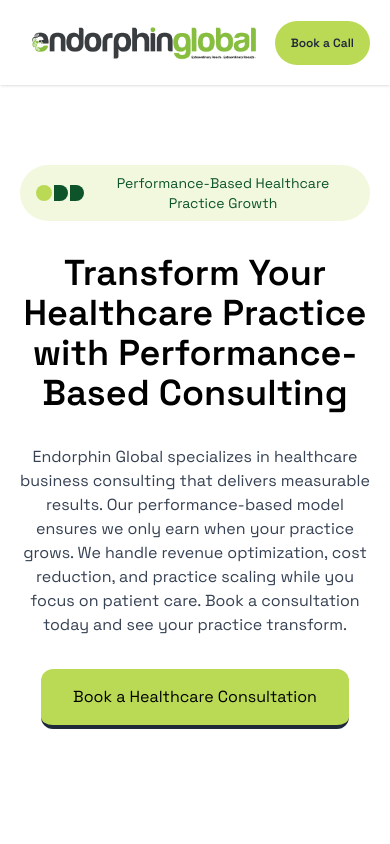
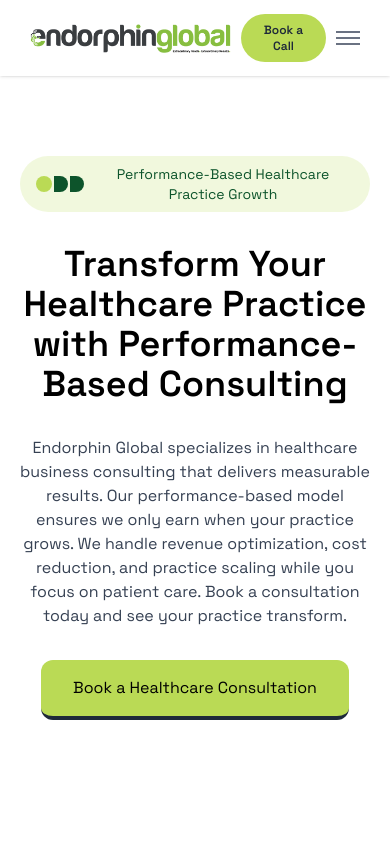
Before and after one commit to Flickz-the-goat/eglobal_consulting, a Next.js app: page / in a window 390 px wide. Shown: the top 844 px of the page. Built offline with nearby package versions, Linux system fonts and the light colour scheme.

Commit message:
added links to other services

```diff
--- a/components/Navbar.tsx
+++ b/components/Navbar.tsx
@@ -1,10 +1,18 @@
+"use client";
 import Image from "next/image";
 import CtaButton from "./CtaButton";
 import Link from "next/link";
+import { useState } from "react";
 
 export default function Navbar() {
+  const [isMobileMenuOpen, setIsMobileMenuOpen] = useState(false);
+
+  const toggleMobileMenu = () => {
+    setIsMobileMenuOpen(!isMobileMenuOpen);
+  };
+
   return (
-    <nav className="z-10 shadow-sm h-[80] flex items-center center min-w-full backdrop-blur-xl bg-white/50 justify-between font-main">
+    <nav className="z-10 shadow-sm h-[80] flex items-center center min-w-full backdrop-blur-xl bg-white/50 justify-between font-main relative">
       <div>
         <Image
           src={"/endorphin-logo-2.png"}
@@ -15,7 +23,9 @@
           className="block"
         />
       </div>
-      <div className="gap-10 text-gray-500 flex">
+
+      {/* Desktop Navigation */}
+      <div className="gap-10 text-gray-500 flex items-center">
         <div className="hidden md:flex gap-2 items-center hover:text-gray-900 transition-colors hover:cursor-pointer group">
           <div className="w-2 h-2 button-bg rounded-full group-hover:button-hover"></div>
           <Link href={"#method"} className="text-lg">
@@ -28,7 +38,122 @@
             Plan
           </Link>
         </div>
+
+        {/* Services Dropdown */}
+        <div className="hidden md:block relative group">
+          <div className="flex gap-2 items-center hover:text-gray-900 transition-colors hover:cursor-pointer">
+            <div className="w-2 h-2 button-bg rounded-full group-hover:button-hover"></div>
+            <span className="text-lg">Other Services</span>
+          </div>
+          <div className="absolute top-full left-0 mt-2 w-64 bg-white/90 backdrop-blur-xl rounded-lg shadow-lg opacity-0 invisible group-hover:opacity-100 group-hover:visible transition-all duration-300 border border-gray-200">
+            <div className="py-2">
+              <Link
+                href="https://healthcare.endorphinglobal.com"
+                target="_blank"
+                rel="noopener noreferrer"
+                className="block px-4 py-3 text-gray-700 hover:text-gray-900 hover:bg-gray-50 transition-colors"
+              >
+                Endorphin Healthcare
+              </Link>
+              <Link
+                href="https://technologies.endorphinglobal.com"
+                target="_blank"
+                rel="noopener noreferrer"
+                className="block px-4 py-3 text-gray-700 hover:text-gray-900 hover:bg-gray-50 transition-colors"
+              >
+                Endorphin Technologies
+              </Link>
+            </div>
+          </div>
+        </div>
+
         <CtaButton text="Book a Call" />
+      </div>
+
+      {/* Mobile Menu Button */}
+      <button
+        onClick={toggleMobileMenu}
+        className="md:hidden flex flex-col justify-center items-center w-8 h-8 text-gray-500 hover:text-gray-900 transition-colors"
+        aria-label="Toggle mobile menu"
+      >
+        <span
+          className={`block w-6 h-0.5 bg-current transition-all duration-300 ${
+            isMobileMenuOpen ? "rotate-45 translate-y-1.5" : "-translate-y-1"
+          }`}
+        ></span>
+        <span
+          className={`block w-6 h-0.5 bg-current transition-all duration-300 ${
+            isMobileMenuOpen ? "opacity-0" : "opacity-100"
+          }`}
+        ></span>
+        <span
+          className={`block w-6 h-0.5 bg-current transition-all duration-300 ${
+            isMobileMenuOpen ? "-rotate-45 -translate-y-1.5" : "translate-y-1"
+          }`}
+        ></span>
+      </button>
+
+      {/* Mobile Menu */}
+      <div
+        className={`md:hidden absolute top-full left-0 right-0 bg-white/95 backdrop-blur-xl shadow-lg transition-all duration-300 ${
+          isMobileMenuOpen
+            ? "opacity-100 visible translate-y-0"
+            : "opacity-0 invisible -translate-y-2"
+        }`}
+      >
+        <div className="py-4 px-5 space-y-4">
+          <div className="flex gap-2 items-center hover:text-gray-900 transition-colors hover:cursor-pointer group">
+            <div className="w-2 h-2 button-bg rounded-full group-hover:button-hover"></div>
+            <Link
+              href={"#method"}
+              className="text-lg"
+              onClick={() => setIsMobileMenuOpen(false)}
+            >
+              Method
+            </Link>
+          </div>
+          <div className="flex gap-2 items-center hover:text-gray-900 transition-colors hover:cursor-pointer group">
+            <div className="w-2 h-2 button-bg rounded-full group-hover:button-hover"></div>
+            <Link
+              href={"#plan"}
+              className="text-lg"
+              onClick={() => setIsMobileMenuOpen(false)}
+            >
+              Plan
+            </Link>
+          </div>
+
+          {/* Mobile Services Section */}
+          <div className="pt-2">
+            <div className="text-lg font-semibold text-gray-700 mb-3">
+              Other Services
+            </div>
+            <div className="space-y-2 pl-4">
+              <Link
+                href="https://healthcare.endorphinglobal.com"
+                target="_blank"
+                rel="noopener noreferrer"
+                className="block py-2 text-gray-600 hover:text-gray-900 transition-colors"
+                onClick={() => setIsMobileMenuOpen(false)}
+              >
+                Endorphin Healthcare
+              </Link>
+              <Link
+                href="https://technologies.endorphinglobal.com"
+                target="_blank"
+                rel="noopener noreferrer"
+                className="block py-2 text-gray-600 hover:text-gray-900 transition-colors"
+                onClick={() => setIsMobileMenuOpen(false)}
+              >
+                Endorphin Technologies
+              </Link>
+            </div>
+          </div>
+
+          <div className="pt-4">
+            <CtaButton text="Book a Call" />
+          </div>
+        </div>
       </div>
     </nav>
   );
```
